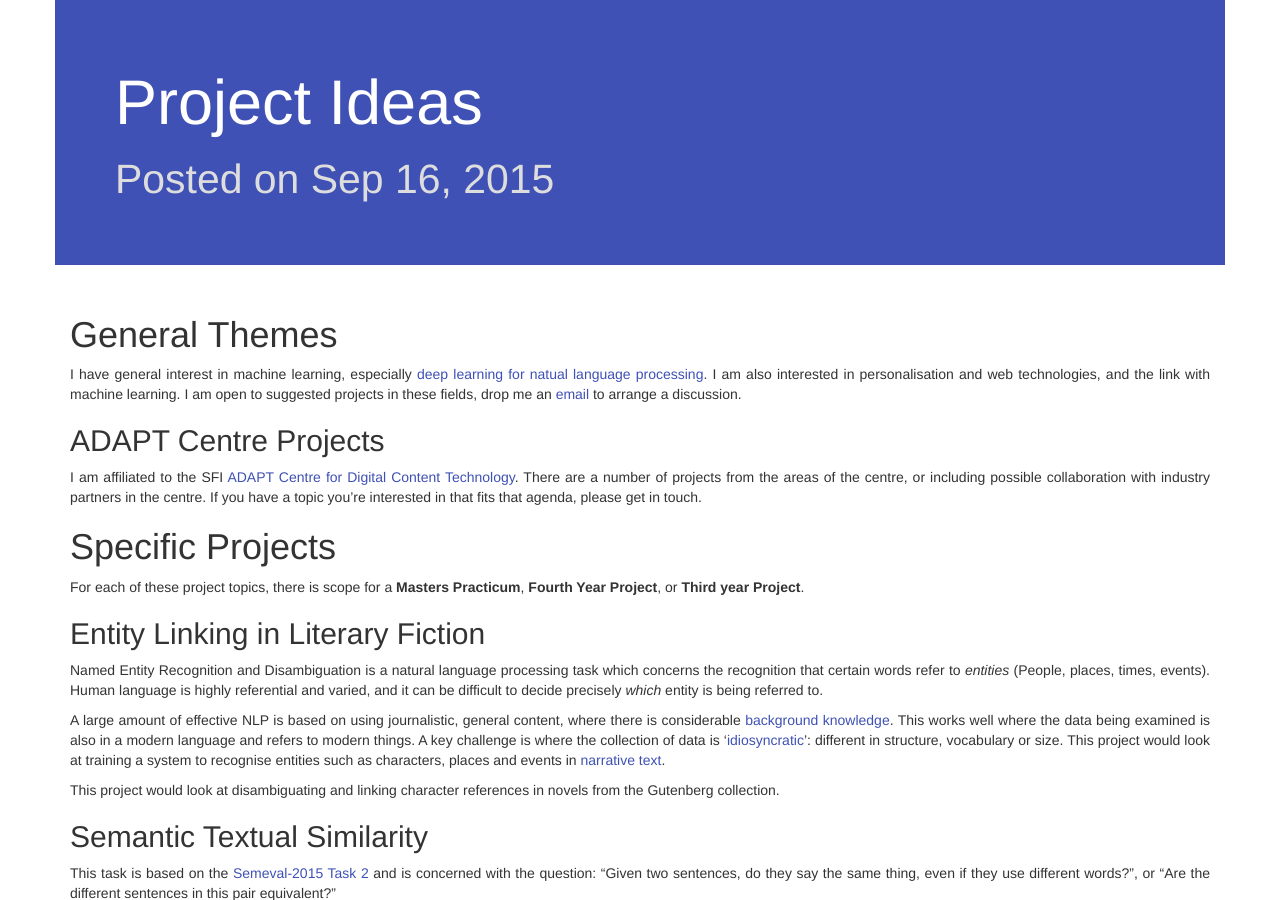
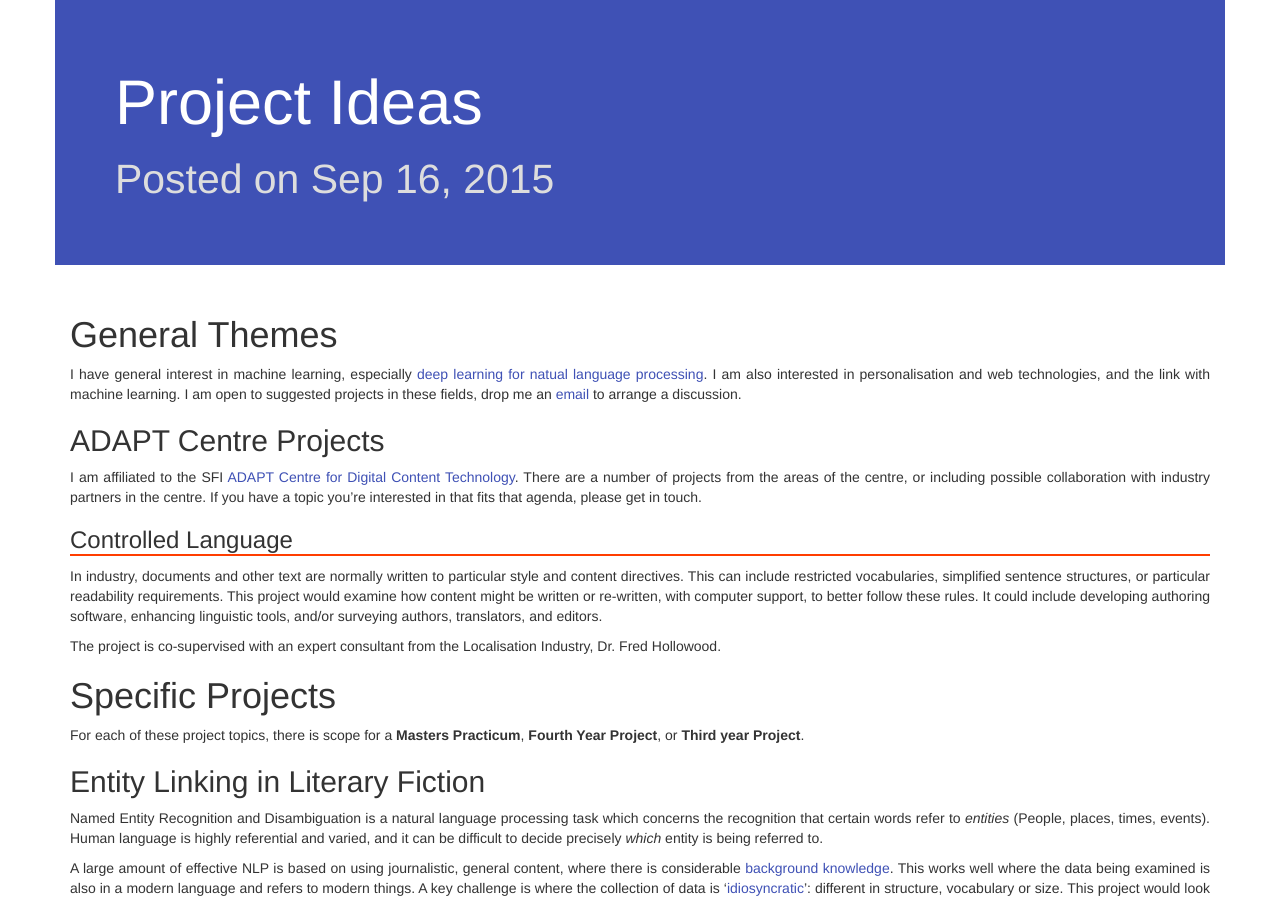
Before and after one commit to uberalex/uberalex.github.io, a Jekyll site: the page built from projects/index.md, in a window 1280 px wide and 900 px high. Built offline with Jekyll 4.4.1, drawn with Linux system fonts in a browser that asks for light colours; nearby versions of some CDN libraries; Markdown is read by kramdown in place of the engine named in the settings.

Commit message:
Controlled Language
Added Controlled Language Project

```diff
--- a/projects/index.md
+++ b/projects/index.md
@@ -16,6 +16,19 @@ Technology](http://www.adaptcentre.ie). There are a number of projects from the
 areas of the centre, or including possible collaboration with industry partners
 in the centre. If you have a topic you're interested in that fits that agenda,
 please get in touch.
+
+### Controlled Language
+
+In industry, documents and other text are normally written to
+particular style and content directives. This can include restricted
+vocabularies, simplified sentence structures, or particular
+readability requirements. This project would examine how content might
+be written or re-written, with computer support, to better follow
+these rules. It could include developing authoring software, enhancing
+linguistic tools, and/or surveying authors, translators, and editors.
+
+The project is co-supervised with an expert consultant from the
+Localisation Industry, Dr. Fred Hollowood.
 
 # Specific Projects
 
```
